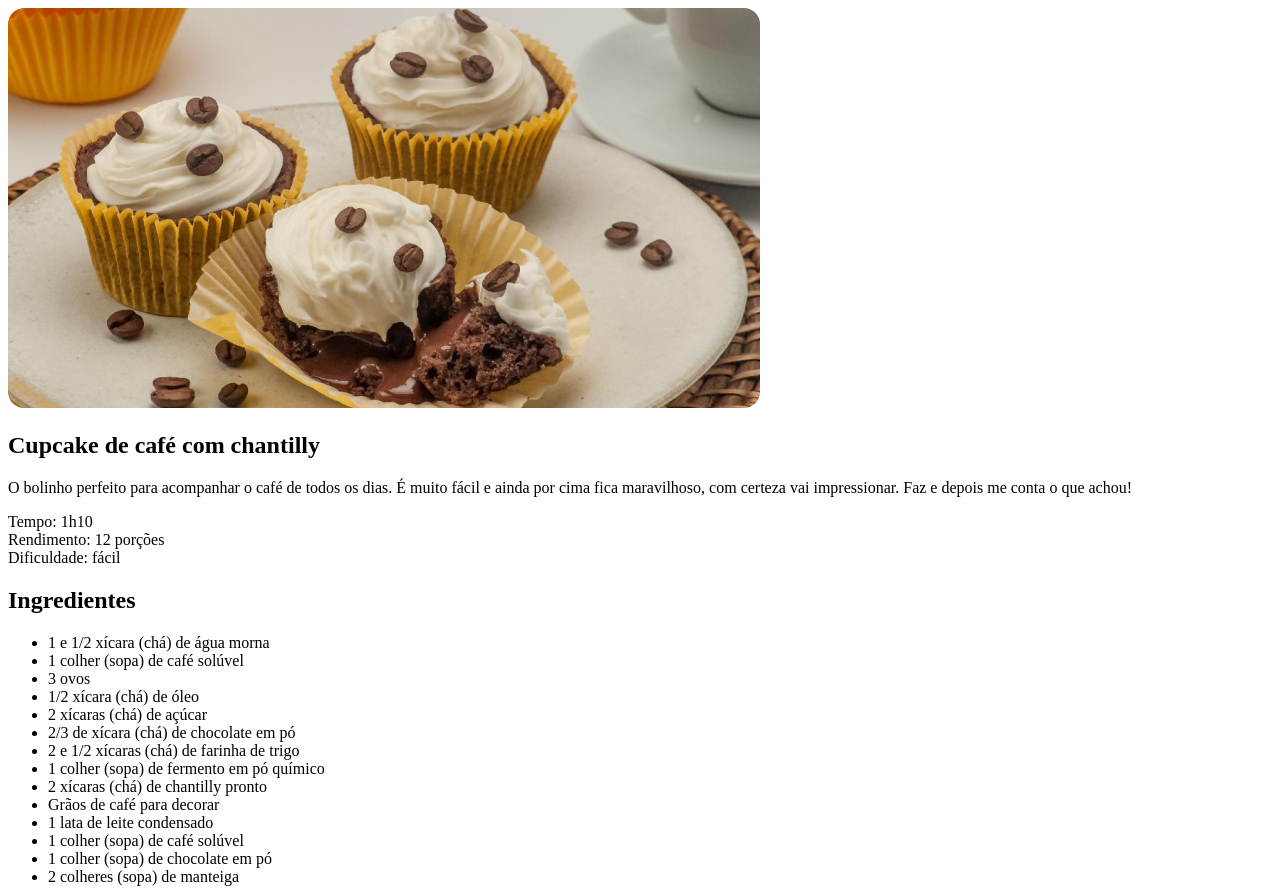
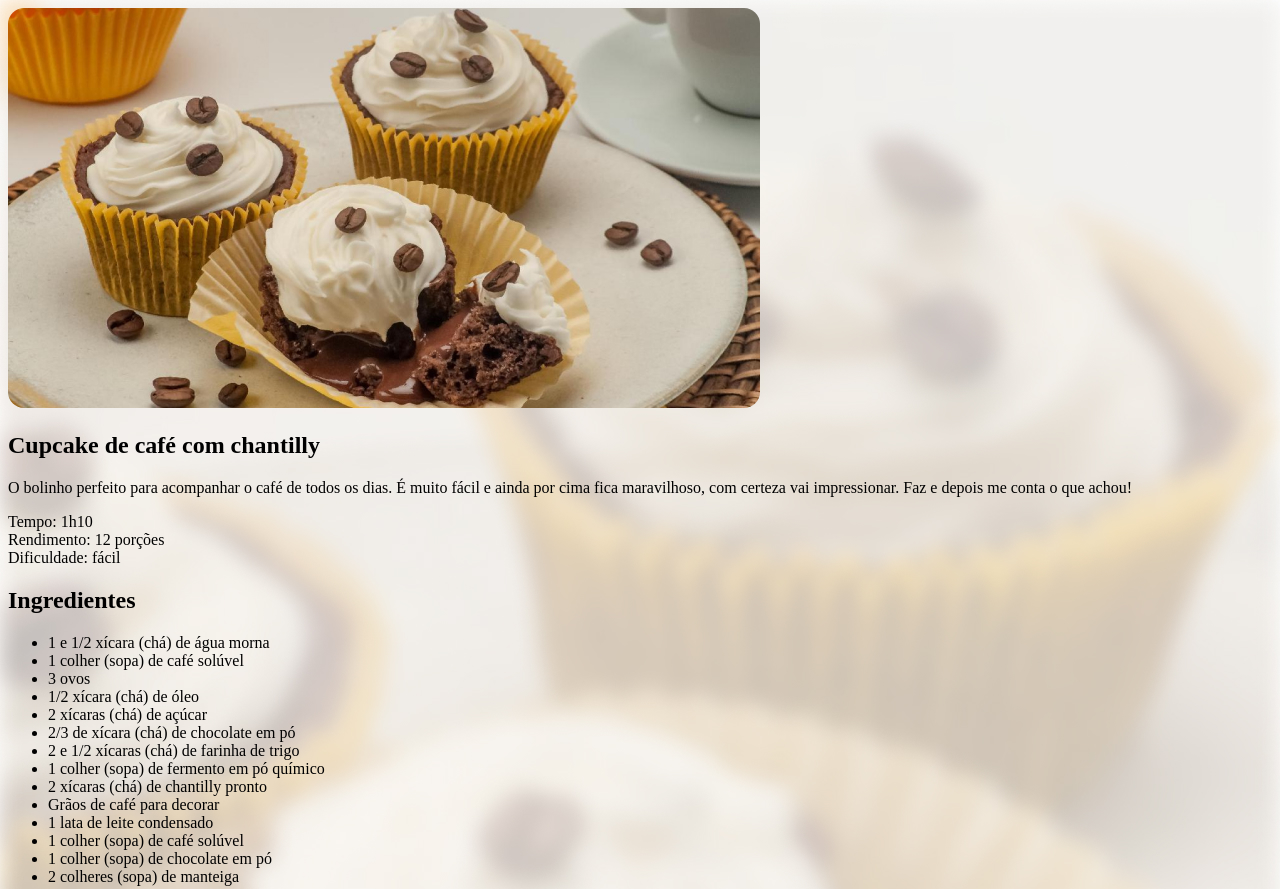
Before and after one commit to gustavonunesbispo/recipe-page, a plain HTML site: page index.html in a window 1280 px wide. Shown: the top 889 px of the page. Drawn offline with Linux system fonts and the light colour scheme.

Commit message:
Adicionando imagem de fundo para o corpo da página

```diff
--- a/style.css
+++ b/style.css
@@ -1,3 +1,8 @@
+body {
+  background-image: url(assets/bg-image.jpg);
+  background-size: cover;
+}
+
 img {
   border-radius: 16px;
 }
```
